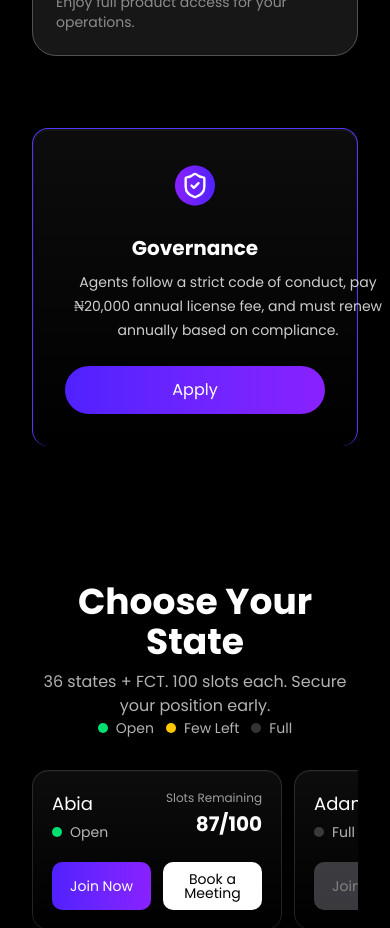
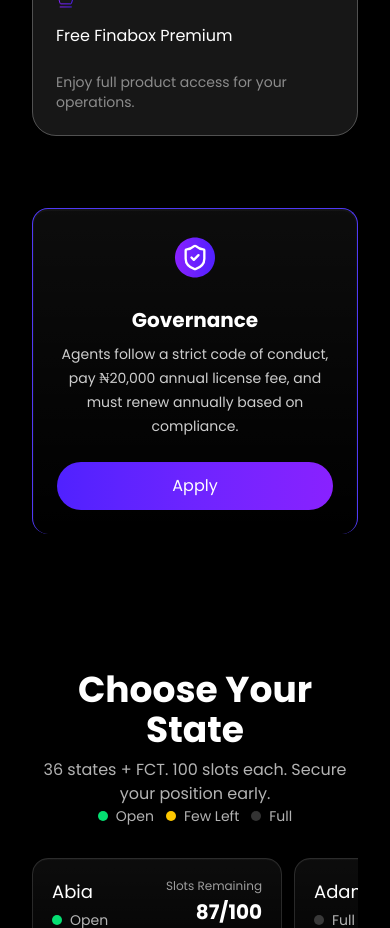
Before and after one commit to exydevcoder/finabox-new, a Next.js app: page / in a window 390 px wide. Shown: the part 4420-5348 px from the top of the page. Built offline with nearby package versions, Linux system fonts and the light colour scheme; no server answers.

Commit message:
refactor: adjust padding and layout for improved responsiveness in CoreAgentSection

```diff
--- a/src/components/sections/CoreAgentSection.tsx
+++ b/src/components/sections/CoreAgentSection.tsx
@@ -131,7 +131,7 @@ export default function CoreAgentSection() {
                   </HoverCard>
                   <h3 className="text-white text-base font-medium leading-[24px]">{item.title}</h3>
                 </div>
-                <p className="text-white/50 w-[296px] sm:w-full text-sm font-normal leading-[20px]">{item.desc}</p>
+                <p className="text-white/50 w-full xs:w-[296px] sm:w-full text-sm font-normal leading-[20px]">{item.desc}</p>
               </HoverCard>
             ))}
           </StaggeredFadeIn>
@@ -140,7 +140,7 @@ export default function CoreAgentSection() {
         <HoverCard
           hoverScale={1.008}
           hoverElevation={true}
-          className="p-8 flex flex-col sm:flex-row items-center justify-between bg-gradient-to-b from-white/5 to-white/0 rounded-2xl shadow-[inset_0px_1px_0px_1px_rgba(255,255,255,0.03)] backdrop-blur-sm border-t border-l border-r border-indigo-600 gap-6 sm:gap-0"
+          className="p-6 xs:p-8 flex flex-col sm:flex-row items-center justify-between bg-gradient-to-b from-white/5 to-white/0 rounded-2xl shadow-[inset_0px_1px_0px_1px_rgba(255,255,255,0.03)] backdrop-blur-sm border-t border-l border-r border-indigo-600 gap-6 sm:gap-0"
         >
           <FadeIn direction="left" delay={0.4} duration={0.7} className="flex flex-col sm:flex-row gap-6 items-center sm:items-start w-full sm:w-auto">
             <div className="flex-shrink-0">
@@ -148,9 +148,9 @@ export default function CoreAgentSection() {
                 <Image width={48} height={48} src={governanceIcon} alt="governanceIcon" className="transition-transform duration-500" />
               </HoverCard>
             </div>
-            <div className="flex flex-col gap-2 w-full lg:w-[700px]">
+            <div className="flex flex-col items-center sm:items-start gap-2 w-full lg:w-[700px]">
               <h3 className="text-white text-center sm:text-left text-xl sm:text-2xl font-semibold leading-7 sm:leading-8">Governance</h3>
-              <p className="w-[326px] sm:w-full text-white/80 text-center sm:text-left text-sm sm:text-base font-normal leading-6">
+              <p className="w-full xs:w-[326px] sm:w-full text-white/80 text-center sm:text-left text-sm sm:text-base font-normal leading-6">
                 Agents follow a strict code of conduct, pay ₦20,000 annual license fee, and must renew annually based on compliance.
               </p>
             </div>
```
